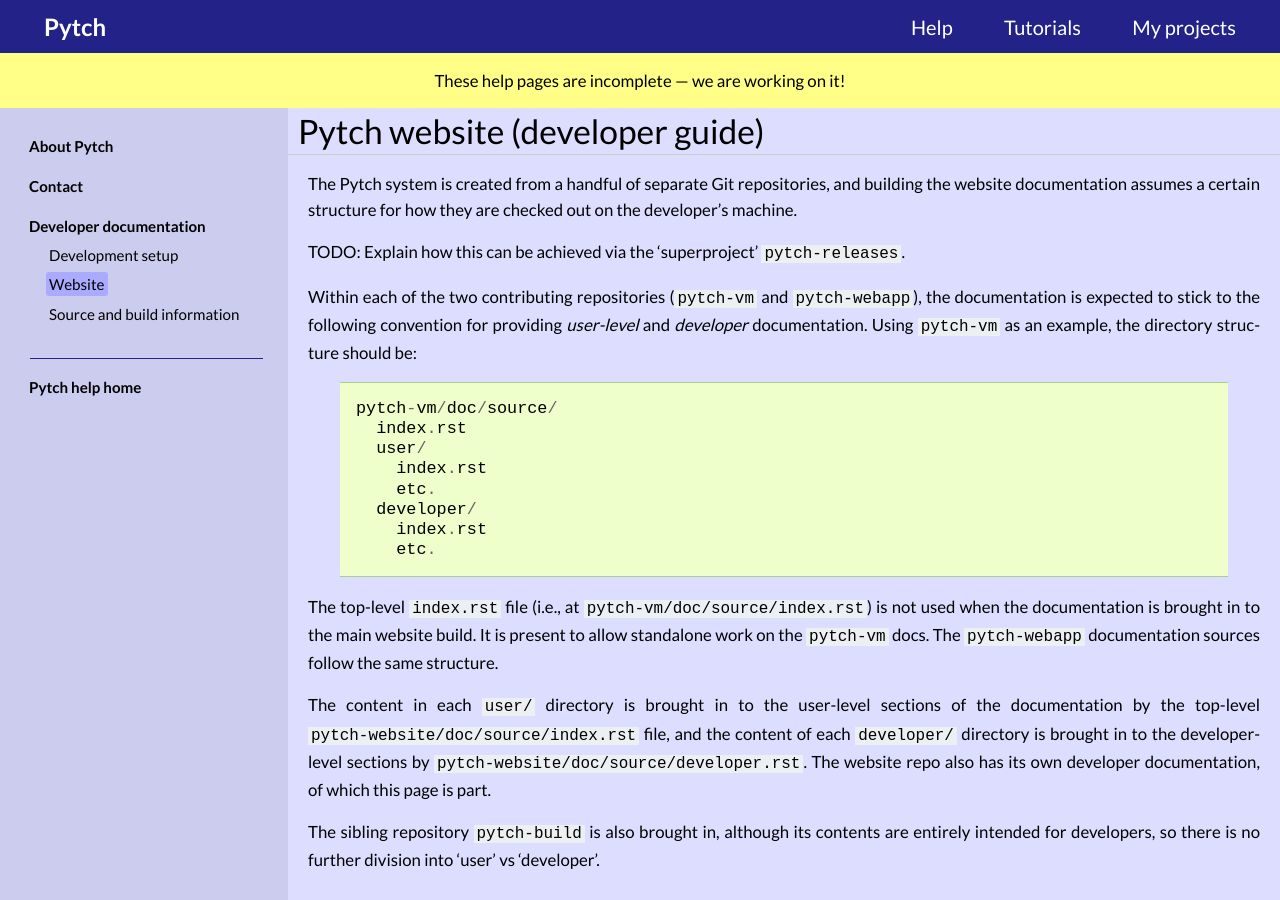
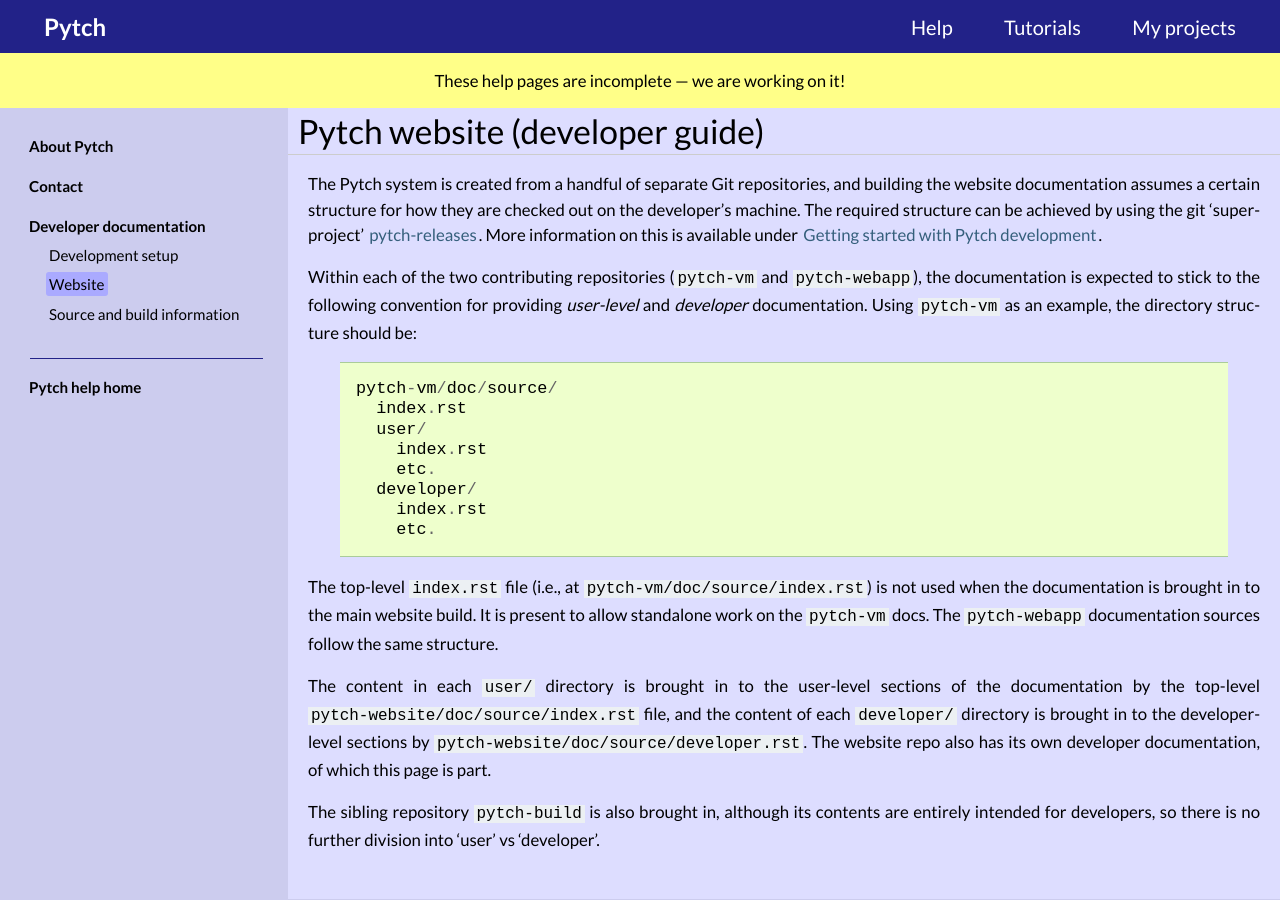
Before and after one commit to pytchlang/pytch-website, a Sphinx documentation site: the page built from source/developer/index.rst, in a window 1280 px wide. Built offline with Sphinx 7.4.7, drawn with Linux system fonts in a browser that asks for light colours; pages that are not in the unit, such as notebooks, are missing from menus.

Commit message:
Website dev guide: Summarise superproject set-up
Resolves TODO.

```diff
--- a/source/developer/index.rst
+++ b/source/developer/index.rst
@@ -4,9 +4,10 @@
 The Pytch system is created from a handful of separate Git
 repositories, and building the website documentation assumes a certain
 structure for how they are checked out on the developer's machine.
-
-TODO: Explain how this can be achieved via the 'superproject'
-``pytch-releases``.
+The required structure can be achieved by using the git 'superproject'
+`pytch-releases <https://github.com/pytchlang/pytch-releases>`_.  More
+information on this is available under
+:doc:`development-setup`.
 
 Within each of the two contributing repositories (``pytch-vm`` and
 ``pytch-webapp``), the documentation is expected to stick to the
```
